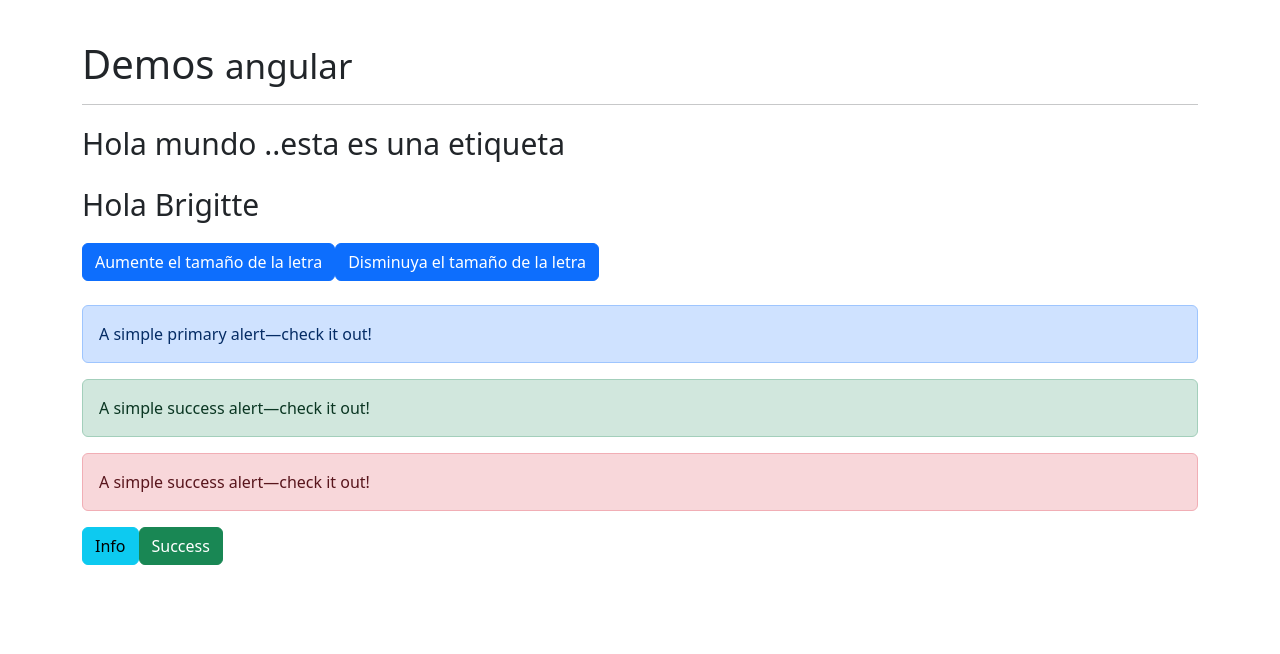
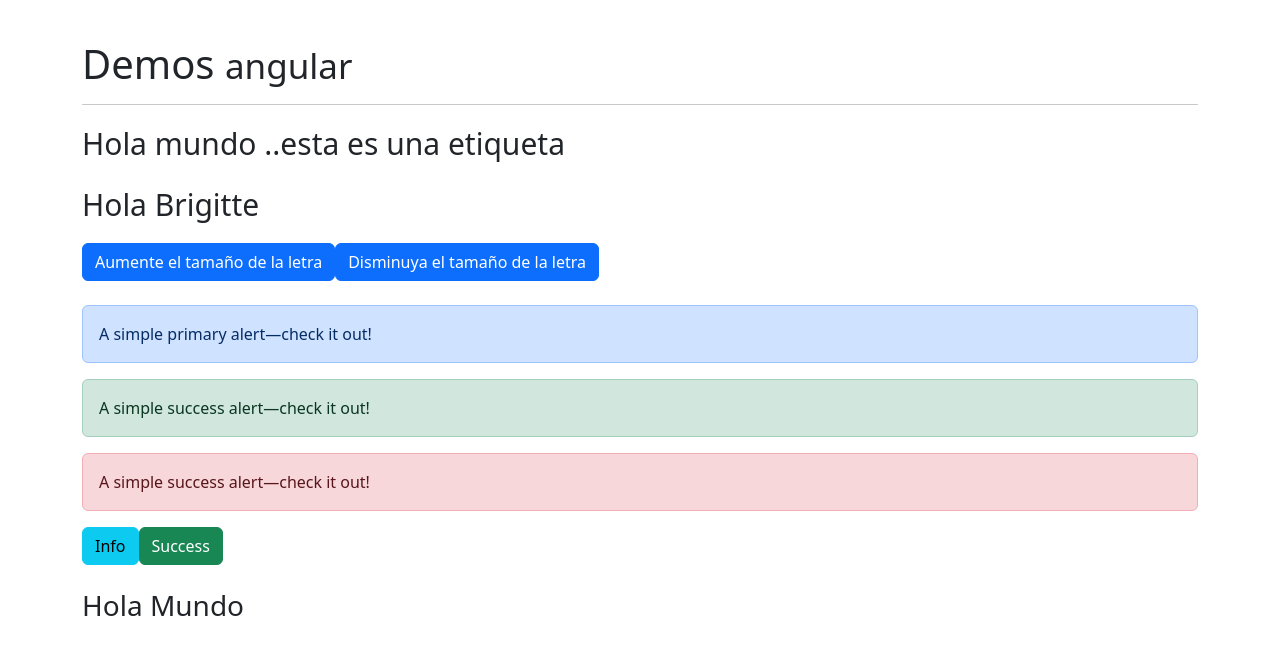
Before and after one commit to Brigitte9219/Angular_MasDeAngular, an Angular app: page / in a window 1280 px wide. Shown: the top 654 px of the page. Built offline with nearby package versions, Linux system fonts and the light colour scheme.

Commit message:
Mas de angular...uso de ngClass

```diff
--- a/src/app/components/clases/clases.component.html
+++ b/src/app/components/clases/clases.component.html
@@ -14,3 +14,9 @@
 
 <button type="button" class="btn btn-info" (click)="alerta='alert-info'">Info</button>
 <button type="button" class="btn btn-success" (click)="alerta='alert-success'">Success</button>
+
+<br><br>
+<!--Cambia el color del texto en caso de ser verdadero-->
+<h3 [ngClass]=" {'text-danger':false}" >
+Hola Mundo
+</h3>
```
